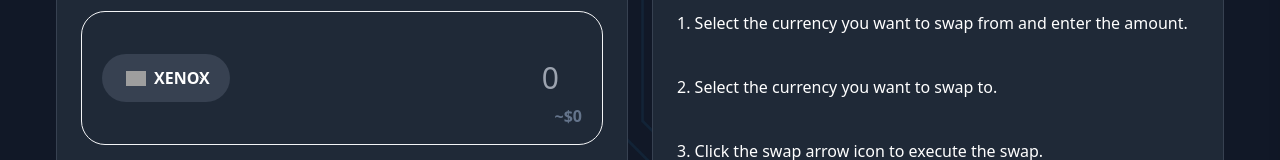
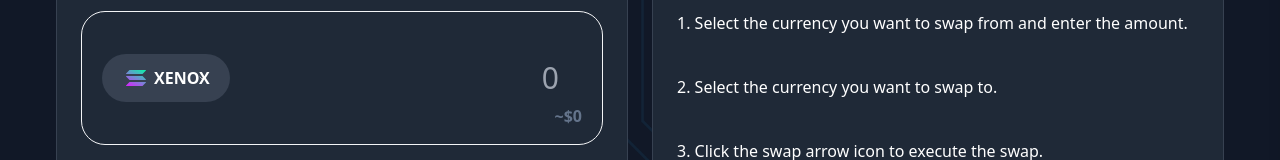
Before and after one commit to Diggardson270/xenox-dex, a Next.js app: page / in a window 1280 px wide. Shown: the part 254-414 px from the top of the page. Built offline with nearby package versions, Linux system fonts and the light colour scheme; grey boxes are pictures that could not be loaded.

Commit message:
tried to add xen image

```diff
--- a/app/components/SwapPanel.jsx
+++ b/app/components/SwapPanel.jsx
@@ -11,7 +11,7 @@ import eth from "../../public/ethereum-eth-logo.svg";
 function SwapPanel() {
   // Define token objects (adjust logo paths as needed)
   const tokens = [
-    { name: "XENOX", logo: "/logos/xenox.png" },
+    { name: "XENOX", logo: sol },
     { name: "SOL", logo: sol },
     { name: "BTC", logo: btc },
     { name: "ETH", logo: eth },
```
Also changed, not shown: public/xenoxlogo.svg (added).
